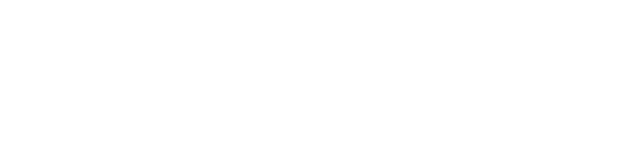
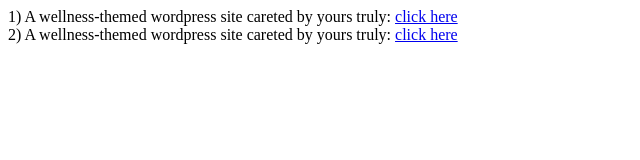
Before and after one commit to ajhyont/developer_Portfolio, a plain HTML site: page index.html in a window 1280 px wide. Shown: the whole page, without its empty margins (0-640 px from the left). Drawn offline with Linux system fonts and the light colour scheme.

Commit message:
Update index.html

```diff
--- a/index.html
+++ b/index.html
@@ -5,7 +5,8 @@
   </head>
   <body>
     <nav>
-      <a href=""></a>
+      1) A wellness-themed wordpress site careted by yours truly: <a href="http://jiiwellness.com/">click here</a><br>
+      2) A wellness-themed wordpress site careted by yours truly: <a href="http://jiiwellness.com/">click here</a>
       <a href=""></a>
       <a href=""></a>
     </nav>
```
